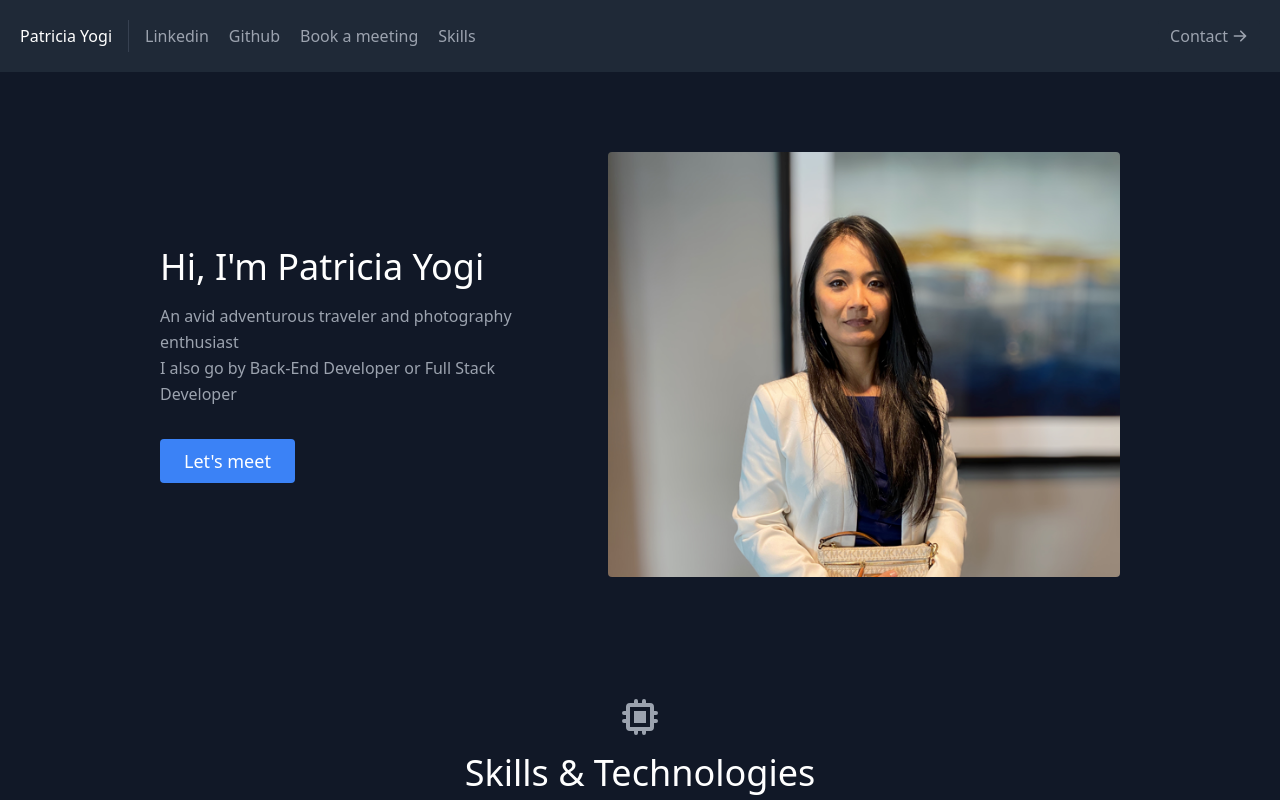
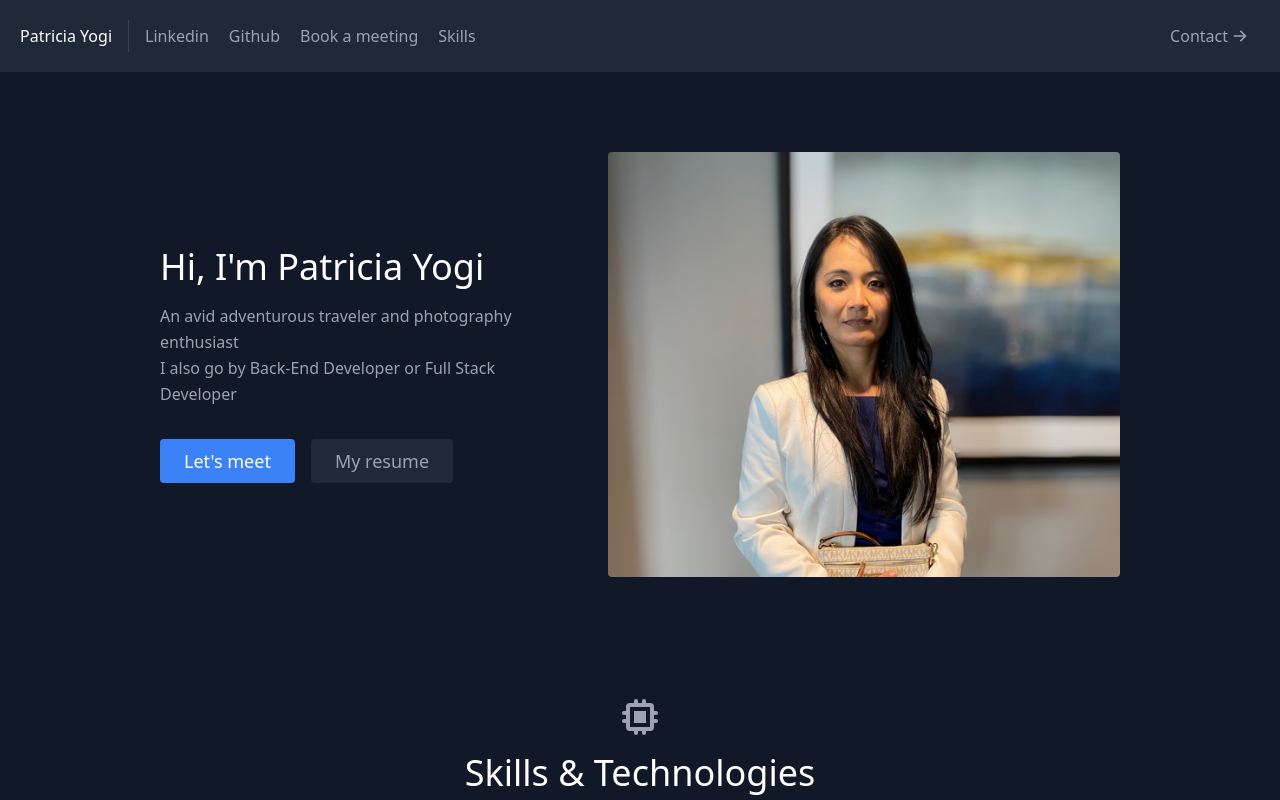
Before and after one commit to patriciayogi/my-portfolio, a React (Create React App) app: page / in a window 1280 px wide. Shown: the top 800 px of the page. Built offline with nearby package versions, Linux system fonts and the light colour scheme.

Commit message:
add resume

```diff
--- a/src/components/About.js
+++ b/src/components/About.js
@@ -1,4 +1,5 @@
 import React from "react";
+import resume from "./Patricia_CV.pdf";
 
 export default function About() {
   return (
@@ -21,12 +22,13 @@ export default function About() {
             >
               Let's meet
             </a>
-            {/*  <a
-                  href="#projects"
-                  data-toggle="modal"
-                  className="ml-4 inline-flex text-gray-400 bg-gray-800 border-0 py-2 px-6 focus:outline-none hover:bg-gray-700 hover:text-white rounded text-lg">
-                  See My Past Work
-                </a> */}
+            <a
+              href={resume}
+              target="_blank"
+              className="ml-4 inline-flex text-gray-400 bg-gray-800 border-0 py-2 px-6 focus:outline-none hover:bg-gray-700 hover:text-white rounded text-lg"
+            >
+              My resume
+            </a>
           </div>
         </div>
         <div className="lg:max-w-lg lg:w-full md:w-1/2 w-5/6">
--- a/src/data.js
+++ b/src/data.js
@@ -17,14 +17,14 @@ export const projects = [
 
 const now = new Date();
 const year = now.getFullYear();
-const springStart = 2016;
-const awsStart = 2020;
+const SPRING_START_YEAR = 2016;
+const AWS_START_YEAR = 2020;
 
 export const skills = [
   "+10 years Java",
-  `${year - springStart} years Spring`,
-  `${year - springStart} years SQL`,
-  `${year - springStart} years Microservice`,
-  `${year - awsStart}  years AWS`,
-  `${year - awsStart} years React`,
+  `${year - SPRING_START_YEAR} years Spring`,
+  `${year - SPRING_START_YEAR} years SQL`,
+  `${year - SPRING_START_YEAR} years Microservice`,
+  `${year - AWS_START_YEAR}  years AWS`,
+  `${year - AWS_START_YEAR} years React`,
 ];
```
Also changed, not shown: 2 other files (tests, documents, lock files or other folders).
